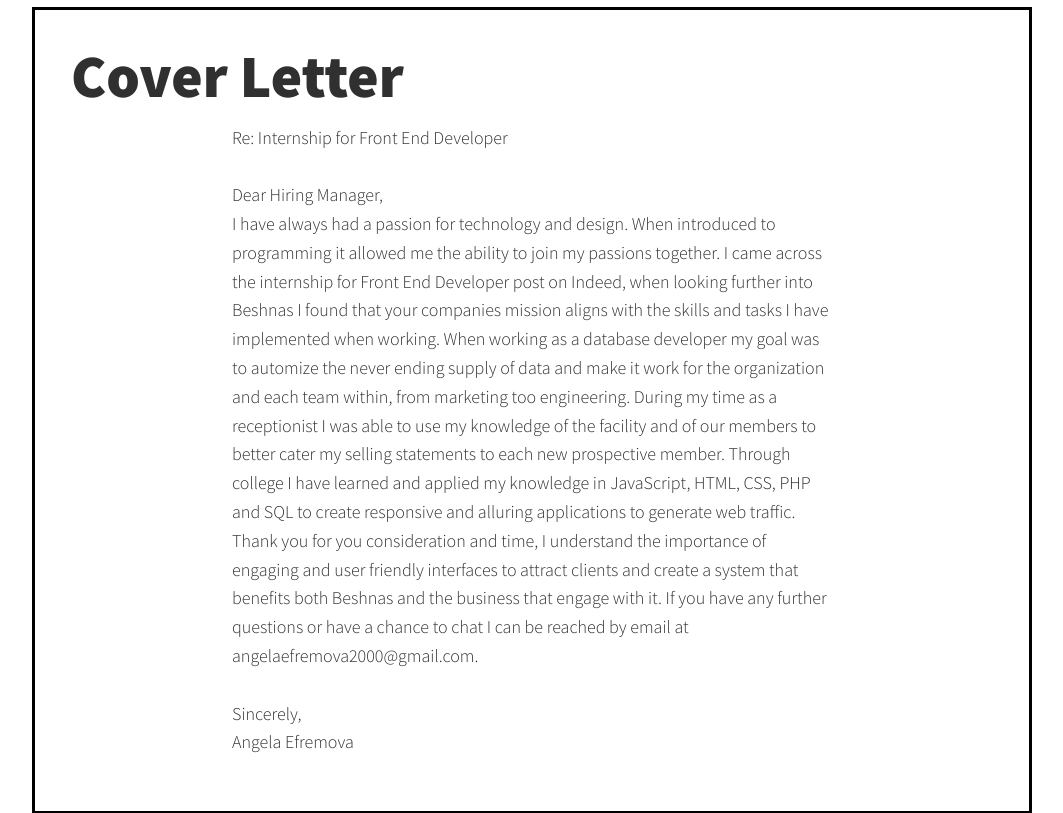
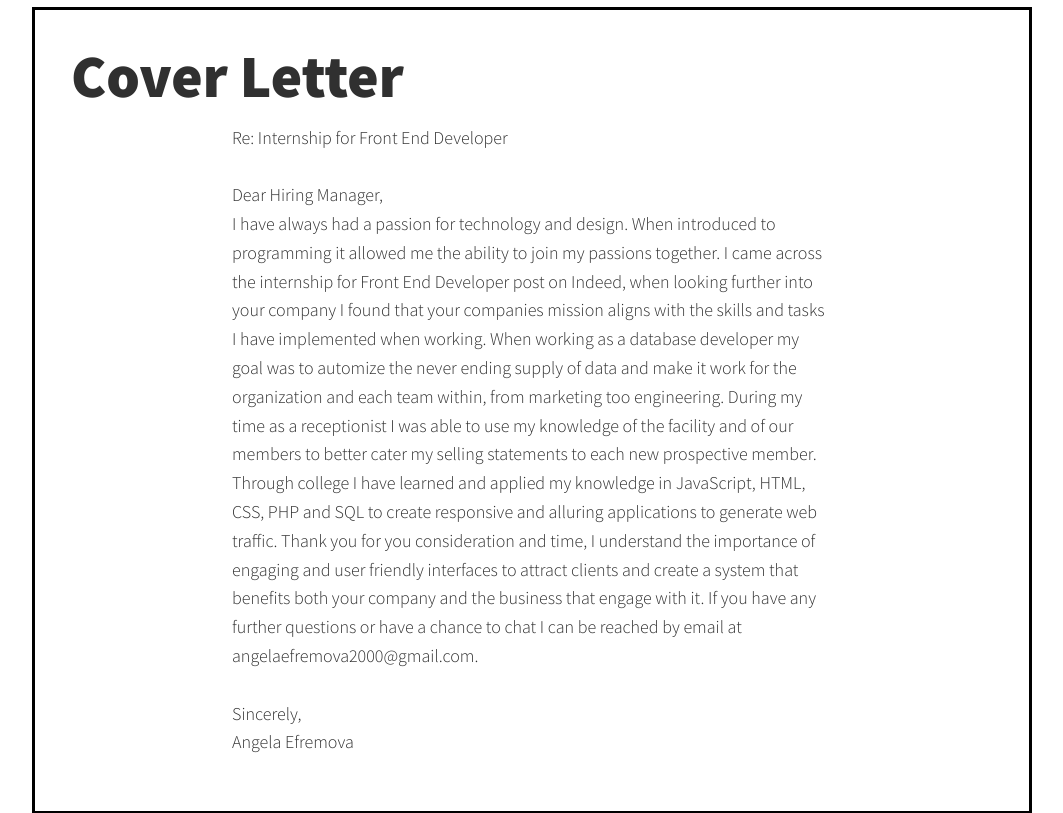
Before and after one commit to angelaefremova/angelaefremova.github.io, a plain HTML site: page resume.html in a window 1280 px wide. Shown: the part 2400-3213 px from the top of the page, without its empty margins (108-1171 px from the left). Drawn offline with nearby package versions, Linux system fonts and the light colour scheme.

Commit message:
Cover Letter Edited

```diff
--- a/resume.html
+++ b/resume.html
@@ -134,7 +134,7 @@
         always had a passion for technology and design. When introduced to
         programming it allowed me the ability to join my passions together. I
         came across the internship for Front End Developer post on Indeed, when
-        looking further into Beshnas I found that your companies mission aligns
+        looking further into your company I found that your companies mission aligns
         with the skills and tasks I have implemented when working. When working
         as a database developer my goal was to automize the never ending supply
         of data and make it work for the organization and each team within, from
@@ -145,7 +145,7 @@
         SQL to create responsive and alluring applications to generate web
         traffic. Thank you for you consideration and time, I understand the
         importance of engaging and user friendly interfaces to attract clients
-        and create a system that benefits both Beshnas and the business that
+        and create a system that benefits both your company and the business that
         engage with it. If you have any further questions or have a chance to
         chat I can be reached by email at angelaefremova2000@gmail.com.
       <br><br>
```
